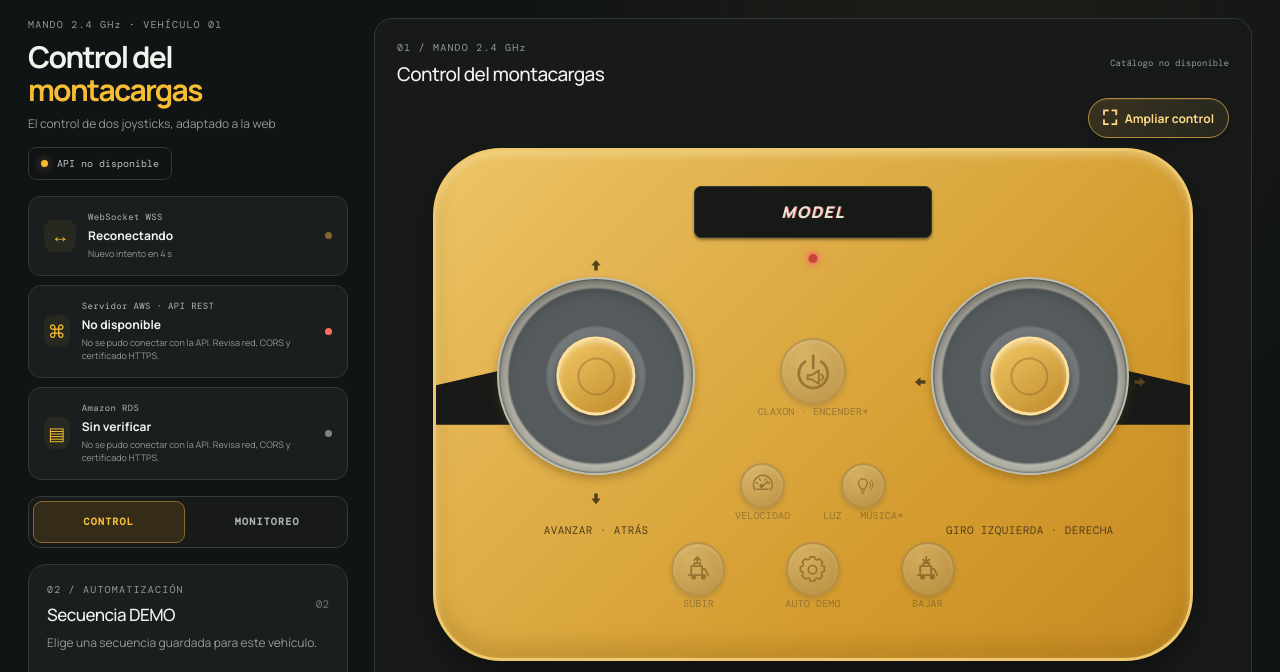
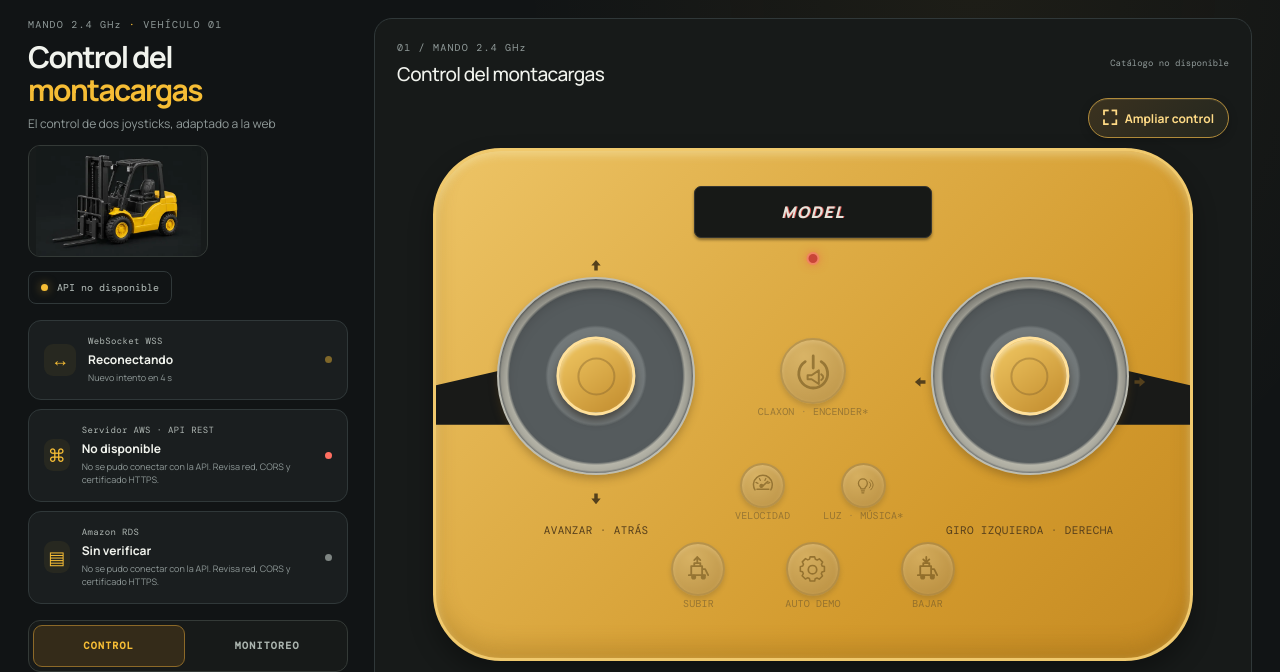
Before and after one commit to daddyleo23-max/4.1-Aplicaci-n-de-control-para-IoT, a plain HTML site: page index.html in a window 1280 px wide. Shown: the part 74-746 px from the top of the page. Drawn offline with nearby package versions, Linux system fonts and the light colour scheme; no server answers; a script that the page names is missing.

Commit message:
style: añade imagen de montacargas al resumen

```diff
--- a/css/styles.css
+++ b/css/styles.css
@@ -1,4 +1,21 @@
 @import url('https://fonts.googleapis.com/css2?family=DM+Mono:wght@400;500&family=Manrope:wght@400;500;600;700;800&display=swap');
+
+.vehicle-portrait{
+  display:block;
+  width:150px;
+  height:96px;
+  object-fit:contain;
+  margin-top:12px;
+  border:1px solid #343a37;
+  border-radius:12px;
+  background:#171b1b;
+}
+@media(min-width:1001px){
+  .vehicle-portrait{width:180px;height:112px}
+}
+@media(max-width:1000px) and (orientation:landscape){
+  .vehicle-portrait{display:none}
+}
 
 @media(min-width:1001px){
   body .app-shell .page-wrap:has(#view-control:not([hidden])){
--- a/index.html
+++ b/index.html
@@ -27,6 +27,7 @@
             <p class="eyebrow">MANDO 2.4 GHz <span>·</span> VEHÍCULO 01</p>
             <h1 id="page-title">Control del <span>montacargas</span></h1>
             <p class="intro-copy">El control de dos joysticks, adaptado a la web</p>
+            <img class="vehicle-portrait" src="./assets/montacargas.webp" width="360" height="240" alt="Ilustración de un montacargas amarillo con horquilla frontal" decoding="async" />
           </div>
           <div class="connection-summary" aria-label="Estado de conectividad">
             <span class="summary-pulse" aria-hidden="true"></span>
```
Also changed, not shown: assets/montacargas.webp (added).
